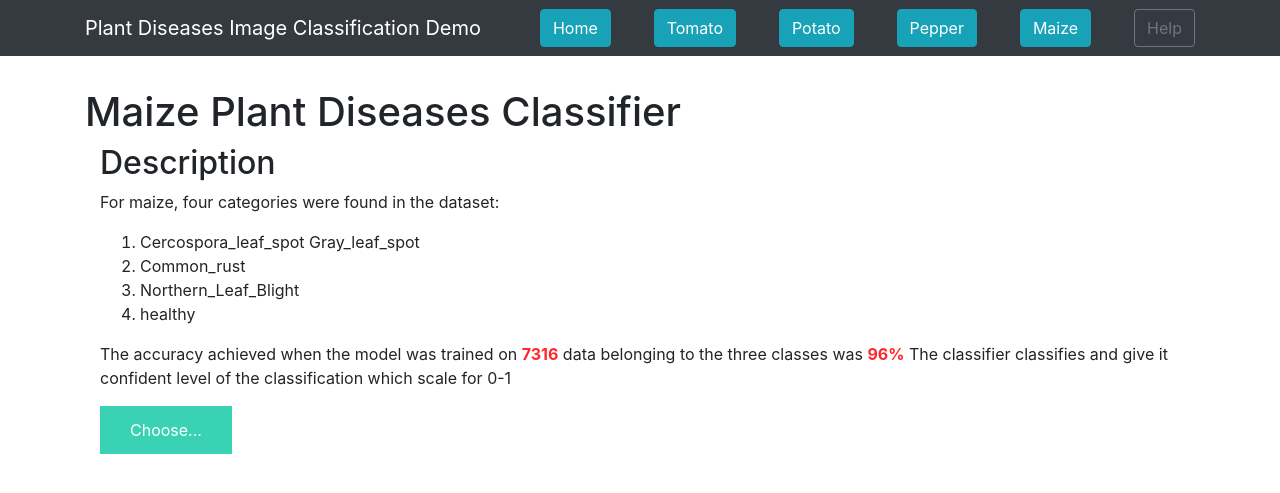
After one commit to dit-x/Deep-Learning, a Flask app: page /maize in a window 1280 px wide. The commit adds this page. Shown: the top 493 px of the page. Run offline with Flask 2, Linux system fonts and the light colour scheme; some libraries are stand-ins or nearby versions.

Commit message:
added maize page and it description

```diff
--- a/plant_disease_identification/templates/base.html
+++ b/plant_disease_identification/templates/base.html
@@ -21,6 +21,7 @@
             <button class="btn btn-info my-2 my-sm-0" type="submit" onclick="window.location='/tomato'">Tomato</a></button>
             <button class="btn btn-info my-2 my-sm-0" type="submit" onclick="window.location='/potato'">Potato</a></button>
             <button class="btn btn-info my-2 my-sm-0" type="submit" onclick="window.location='/pepper'">Pepper</a></button>
+            <button class="btn btn-info my-2 my-sm-0" type="submit" onclick="window.location='/maize'">Maize</a></button>
             <button class="btn btn-outline-secondary my-2 my-sm-0" type="submit">Help</button>
         </div>
     </nav>
--- a/plant_disease_identification/templates/home.html
+++ b/plant_disease_identification/templates/home.html
@@ -17,7 +17,8 @@
     <ul>
         <button class="btn btn-outline-info my-2 my-sm-0" onclick="window.location='/tomato'">Tomato</button>
         <button class="btn btn-outline-info my-2 my-sm-0" onclick="window.location='/pepper'">Pepper</button>
-        <button class="btn btn-outline-info my-2 my-sm-0" onclick="window.location='/potato'">Potato</button
+        <button class="btn btn-outline-info my-2 my-sm-0" onclick="window.location='/potato'">Potato</button>
+        <button class="btn btn-outline-info my-2 my-sm-0" onclick="window.location='/maize'">Maize</button>
     </ul>
 
 </div>
--- /dev/null
+++ b/plant_disease_identification/templates/maize.html
@@ -0,0 +1,52 @@
+{% extends "base.html" %} {% block content %}
+
+<h1>Maize Plant Diseases Classifier</h1>
+
+<div class="container">
+
+    <h2>Description</h2>
+    <p>
+        For maize, four categories were found in the dataset:
+        <ol>
+            <li>Cercospora_leaf_spot Gray_leaf_spot</li>
+            <li>Common_rust</li>
+            <li>Northern_Leaf_Blight</li>
+            <li>healthy</li>
+        </ol>
+        The accuracy achieved when the model was trained on
+        <b style="color:#ff272b";>7316</b>  data belonging to the three classes was
+        <b style="color:#ff272b";>96%</b>
+        The classifier classifies and give it confident level of the classification which scale for 0-1
+    </p>
+</div>
+
+<div class='container'>
+    <div>
+        <form id="upload-file" method="post" enctype="multipart/form-data">
+            <label for="imageUpload" class="upload-label">
+                Choose...
+            </label>
+            <input type="file" name="file" id="imageUpload" accept=".png, .jpg, .jpeg">
+        </form>
+
+        <div class="image-section" style="display:none;">
+            <div class="img-preview">
+                <div id="imagePreview">
+                </div>
+            </div>
+            <div>
+                <button type="button" class="btn btn-primary btn-lg " id="btn-predict">Predict!</button>
+            </div>
+        </div>
+
+        <div class="loader" style="display:none;"></div>
+
+        <h3 id="result">
+            <span> </span>
+        </h3>
+
+    </div>
+</div>
+
+
+{% endblock %}
```
